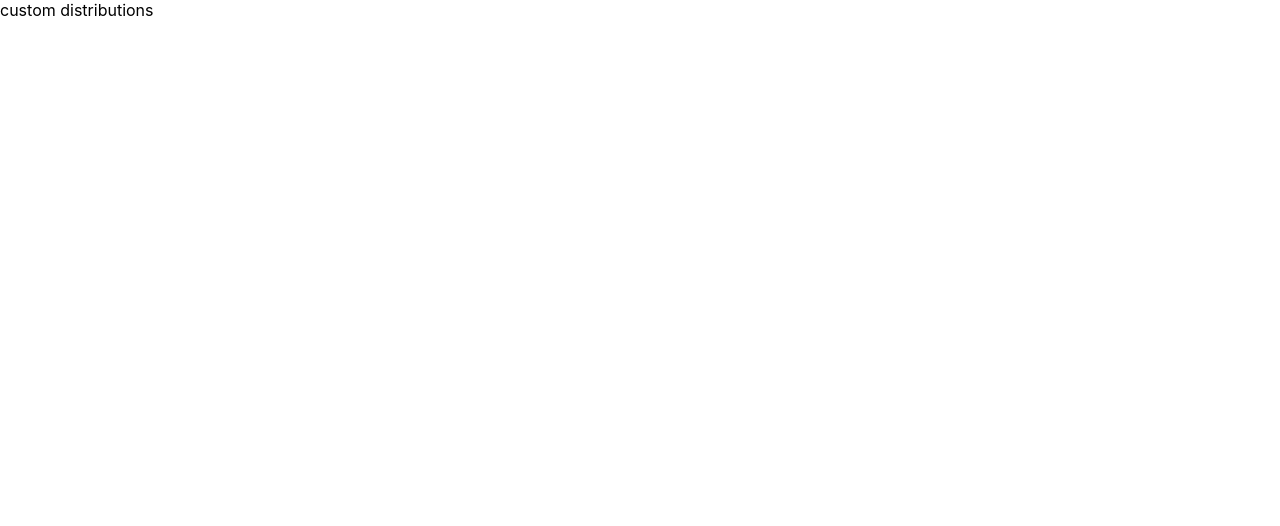
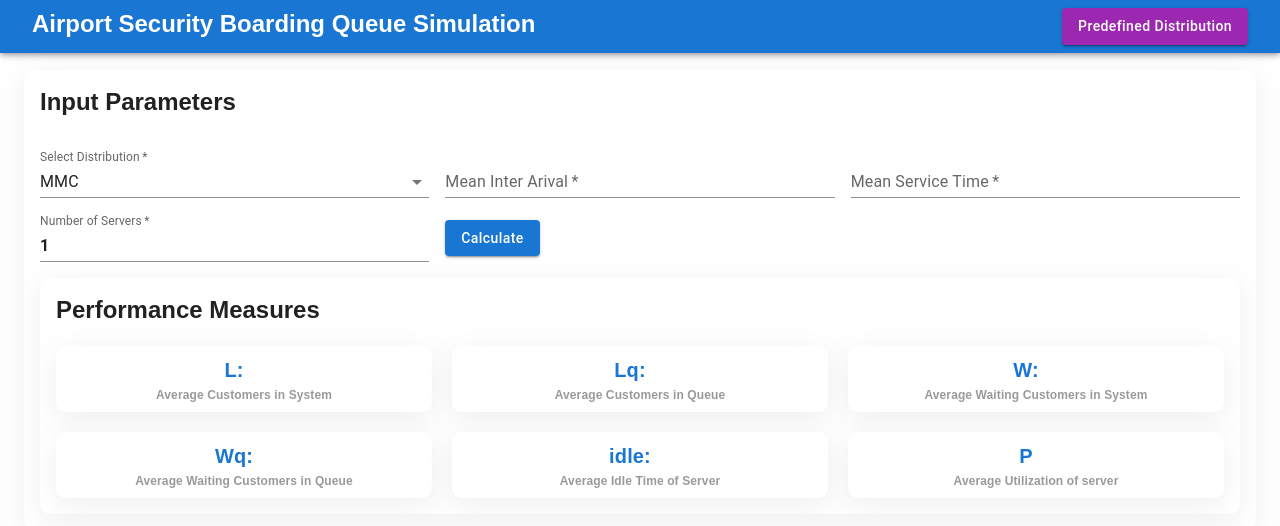
Before and after one commit to saqlain1020/airport-queue-simulation, a React (Create React App) app: page /custom in a window 1280 px wide. Shown: the top 526 px of the page. Built offline with nearby package versions, Linux system fonts and the light colour scheme.

Commit message:
Custom distributions

```diff
--- a/src/components/DetailsTable/DetailsTable.tsx
+++ b/src/components/DetailsTable/DetailsTable.tsx
@@ -12,12 +12,25 @@ const useStyles = makeStyles((theme: Theme) => ({
 interface IProps {}
 
 const DetailsTable: React.FC<IProps> = () => {
-  const { customerRecords } = useApp();
+  const { customerRecords, speed } = useApp();
+  const [records, setRecords] = React.useState<typeof customerRecords>([]);
   const classes = useStyles();
+
+  React.useEffect(() => {
+    setRecords([]);
+    const interval = setInterval(() => {
+      setRecords((prev) => {
+        while (prev.length !== customerRecords.length) return [...prev, customerRecords[prev.length]];
+        return prev;
+      });
+    }, 500 / speed);
+
+    return () => clearInterval(interval);
+  }, [customerRecords]);
 
   return (
     <Card className={classes.root} sx={{ mt: 2, p: 2 }}>
-      <TableContainer sx={{maxHeight: 400,}}>
+      <TableContainer sx={{ maxHeight: 400 }}>
         <Table>
           <TableHead>
             <TableRow>
@@ -51,7 +64,7 @@ const DetailsTable: React.FC<IProps> = () => {
             </TableRow>
           </TableHead>
           <TableBody>
-            {customerRecords.map((customer, index) => (
+            {records.map((customer, index) => (
               <TableRow key={index}>
                 <TableCell align="center">{index + 1}</TableCell>
                 <TableCell align="center">{customer.arrival}</TableCell>
--- /dev/null
+++ b/src/components/InputDistributionParameters/InputDistributionParameters.tsx
@@ -0,0 +1,150 @@
+import React from "react";
+import { makeStyles } from "@mui/styles";
+import { Theme, MenuItem, Card, Typography, TextField, Grid, Button } from "@mui/material";
+import useApp from "../../hooks/useApp";
+import { mmc_calculation } from "./../../utils/MMC";
+import { ggc_calculation } from "./../../utils/GGC";
+import PerformanceMeasures from "../PerformanceMeasures/PerformanceMeasures";
+
+const useStyles = makeStyles((theme: Theme) => ({
+  root: {},
+}));
+
+interface IProps {}
+
+const InputDistributionParameters: React.FC<IProps> = () => {
+  const classes = useStyles();
+  const { distribution, setDistribution, distributionInput, setDistributionInput } = useApp();
+  const [performanceMeasures, setPerformanceMeasures] = React.useState<Partial<ReturnType<typeof ggc_calculation>>>({});
+
+  const handleChange: React.ChangeEventHandler<HTMLTextAreaElement | HTMLInputElement> = (e) => {
+    setDistributionInput({ ...distributionInput, [e.target.name]: Number(e.target.value) });
+  };
+
+  const handleSubmit: React.FormEventHandler<HTMLFormElement> = (e) => {
+    e.preventDefault();
+    if (!distributionInput.meanInterArrival || !distributionInput.meanServiceTime || !distributionInput.c) return;
+    const lamda = 1 / distributionInput.meanInterArrival;
+    const meu = 1 / distributionInput.meanServiceTime;
+    const p = lamda / meu;
+    if (distribution === "mmc") {
+        console.log(mmc_calculation(p, lamda, meu, distributionInput.c))
+      setPerformanceMeasures(mmc_calculation(p, lamda, meu, distributionInput.c));
+    } else if (distribution === "mgc") {
+      if (!distributionInput.variance_S) return;
+      setPerformanceMeasures(ggc_calculation(lamda, meu, distributionInput.c, "M", distributionInput.variance_S, 1));
+    } else if (distribution === "ggc") {
+      if (!distributionInput.variance_S || !distributionInput.variance_A) return;
+      setPerformanceMeasures(
+        ggc_calculation(
+          lamda,
+          meu,
+          distributionInput.c,
+          "G",
+          distributionInput.variance_S,
+          distributionInput.variance_A
+        )
+      );
+    }
+  };
+
+
+  return (
+    <Card sx={{ p: 2 }}>
+      <Typography variant="h5" fontWeight={"bold"}>
+        Input Parameters
+      </Typography>
+      <form onSubmit={handleSubmit}>
+        <Grid container spacing={2} sx={{ mt: 2 }} alignItems="center">
+          <Grid item sm={6} md={4}>
+            <TextField
+              select
+              fullWidth
+              label="Select Distribution"
+              variant="standard"
+              value={distribution}
+              onChange={(e) => setDistribution(e.target.value as any)}
+              required
+            >
+              <MenuItem value="mmc">MMC</MenuItem>
+              <MenuItem value="mgc">MGC</MenuItem>
+              <MenuItem value="ggc">GGC</MenuItem>
+            </TextField>
+          </Grid>
+          <Grid item sm={6} md={4}>
+            <TextField
+              value={distributionInput.meanInterArrival}
+              name="meanInterArrival"
+              onChange={handleChange}
+              type="number"
+              required
+              fullWidth
+              variant="standard"
+              label="Mean Inter Arival"
+            />
+          </Grid>
+          <Grid item sm={6} md={4}>
+            <TextField
+              value={distributionInput.meanServiceTime}
+              name="meanServiceTime"
+              onChange={handleChange}
+              type="number"
+              required
+              fullWidth
+              variant="standard"
+              label="Mean Service Time"
+            />
+          </Grid>
+          <Grid item sm={6} md={4}>
+            <TextField
+              value={distributionInput.c}
+              name="c"
+              onChange={handleChange}
+              type="number"
+              required
+              fullWidth
+              variant="standard"
+              label="Number of Servers"
+            />
+          </Grid>
+          {distribution === "ggc" && (
+            <Grid item sm={6} md={4}>
+              <TextField
+                value={distributionInput.variance_A}
+                name="variance_A"
+                onChange={handleChange}
+                type="number"
+                required
+                fullWidth
+                variant="standard"
+                label="Variance Of Inter Arrival Time"
+              />
+            </Grid>
+          )}
+          {(distribution === "mgc" || distribution === "ggc") && (
+            <Grid item sm={6} md={4}>
+              <TextField
+                value={distributionInput.variance_S}
+                name="variance_S"
+                onChange={handleChange}
+                type="number"
+                required
+                fullWidth
+                variant="standard"
+                label="Variance Of Service Time"
+              />
+            </Grid>
+          )}
+          <Grid item>
+            <Button variant="contained" type="submit">
+              Calculate
+            </Button>
+          </Grid>
+        </Grid>
+      </form>
+      <PerformanceMeasures performanceMeasures={performanceMeasures} />
+    </Card>
+  );
+};
+
+export default InputDistributionParameters;
--- a/src/config/theme/theme.ts
+++ b/src/config/theme/theme.ts
@@ -37,6 +37,14 @@ let lightTheme = createTheme({
           fontFamily: "'Raleway', sans-serif",
         },
       },
+    },
+    MuiCard:{
+      styleOverrides:{
+        root:{
+          boxShadow: "rgba(100, 100, 111, 0.1) 0px 7px 29px 0px",
+          borderRadius:10,
+        }
+      }
     },
     MuiButton: {
       styleOverrides: {
--- a/src/context/AppContext.tsx
+++ b/src/context/AppContext.tsx
@@ -1,4 +1,5 @@
 import React, { useMemo } from "react";
+import { DistributionInput } from "../interfaces";
 import { Customer } from "../interfaces/record";
 import {
   calculateArrivalsFromInterArrivals,
@@ -21,6 +22,10 @@ interface IAppContex {
   setCustomerRecords: (value: Customer[]) => void;
   generateArrivals: () => void;
   performanceMeasures: ReturnType<typeof mmc_calculation>;
+  distribution: "mmc" | "ggc" | "mgc";
+  setDistribution: React.Dispatch<React.SetStateAction<"mmc" | "ggc" | "mgc">>;
+  distributionInput: DistributionInput;
+  setDistributionInput: React.Dispatch<React.SetStateAction<DistributionInput>>;
 }
 
 export const AppContext = React.createContext<IAppContex>({} as IAppContex);
@@ -39,6 +44,10 @@ const AppProvider: React.FC<Props> = ({ children }) => {
   const [speed, setSpeed] = React.useState(1);
   const [numberOfServers, setNumberOfServers] = React.useState(1);
   const [customerRecords, setCustomerRecords] = React.useState<Customer[]>([]);
+  const [distribution, setDistribution] = React.useState<"mmc" | "ggc" | "mgc">("mmc");
+  const [distributionInput, setDistributionInput] = React.useState<DistributionInput>({
+    c: 1,
+  });
 
   const lamda = useMemo(() => 1 / MeanInterArival, []);
   const meu = useMemo(() => 1 / MeanServiceTime, []);
@@ -113,6 +122,10 @@ const AppProvider: React.FC<Props> = ({ children }) => {
         customerRecords,
         generateArrivals,
         performanceMeasures,
+        distribution,
+        setDistribution,
+        distributionInput,
+        setDistributionInput,
       }}
     >
       {children}
--- /dev/null
+++ b/src/interfaces/index.ts
@@ -0,0 +1,8 @@
+export interface DistributionInput {
+  meanInterArrival?: number;
+  meanServiceTime?: number;
+  c?: number;
+  interArrivalType?: "M" | string;
+  variance_S?: number;
+  variance_A?: number;
+}
--- a/src/pages/CustomDistributions/CustomDistributions.tsx
+++ b/src/pages/CustomDistributions/CustomDistributions.tsx
@@ -1,24 +1,39 @@
-import React from 'react';
-import { makeStyles } from '@mui/styles';
-import { Theme } from '@mui/material';
+import React from "react";
+import { makeStyles } from "@mui/styles";
+import { Theme, AppBar, Container, Typography, Button } from "@mui/material";
+import { useNavigate } from "react-router-dom";
+import InputDistributionParameters from "../../components/InputDistributionParameters/InputDistributionParameters";
 
-const useStyles = makeStyles((theme : Theme)=>({
-    root:{
+const useStyles = makeStyles((theme: Theme) => ({
+  root: {
+    paddingBottom: 20,
+  },
+}));
 
-    }
-}))
+interface IProps {}
 
-interface IProps {
-}
+const CustomDistributions: React.FC<IProps> = () => {
+  const classes = useStyles();
+  const navigate = useNavigate();
 
-const CustomDistributions : React.FC<IProps> = () => {
-    const classes = useStyles();
-
-    return (
-        <div className={classes.root}>
-            custom distributions
-        </div>
-    )
-}
+  return (
+    <div className={classes.root}>
+      <AppBar sx={{ p: 1 }}>
+        <Container sx={{ display: "flex", justifyContent: "space-between" }}>
+          <Typography fontWeight={"bold"} variant="h5">
+            Airport Security Boarding Queue Simulation
+          </Typography>
+          <Button color="secondary" variant="contained" onClick={() => navigate("/")}>
+            Predefined Distribution
+          </Button>
+        </Container>
+      </AppBar>
+      <Container sx={{ pt: "70px" }} maxWidth="lg">
+        <InputDistributionParameters />
+        {/* <PerformanceMeasures performanceMeasures={performanceMeasures} /> */}
+      </Container>
+    </div>
+  );
+};
 
 export default CustomDistributions;
--- /dev/null
+++ b/src/utils/GGC.ts
@@ -0,0 +1,84 @@
+import { mmc_calculation_lq } from "./MMC";
+
+const lq_wq_ggc = (
+  p: number,
+  lambda: number,
+  meu: number,
+  c: number,
+  interArrivalType: string,
+  variance_S: number,
+  variance_A: number
+) => {
+  const { lq: mmc_lq, wq: mmc_wq } = mmc_calculation_lq(p, lambda, meu, c);
+  if (interArrivalType === "M") {
+    let coeff_A = 1;
+    let coeff_S = variance_S / (1 / meu) ** 2;
+
+    let wq = mmc_wq * ((coeff_A + coeff_S) / 2);
+    let lq = wq * lambda;
+
+    return {
+      lq,
+      wq,
+    };
+  } else {
+    let coeff_A = variance_A / (1 / lambda) ** 2;
+    let coeff_S = variance_S / (1 / meu) ** 2;
+
+    let wq = mmc_wq * ((coeff_A + coeff_S) / 2);
+    let lq = wq * lambda;
+
+    return {
+      lq,
+      wq,
+    };
+  }
+};
+
+const calc_W = (wq: number, meu: number) => {
+  let w = wq + 1 / meu;
+  return w;
+};
+
+const calc_L = (w: number, lambda: number) => {
+  let l = lambda * w;
+  return l;
+};
+
+const calc_idle = (rho: number) => {
+  let idle = 1 - rho;
+  return idle;
+};
+
+export const ggc_calculation = (
+  lambda: number,
+  meu: number,
+  c: number,
+  /**
+   * interArrivalType: "M" for MGC, any else for GGC
+   */
+  interArrivalType: string,
+  variance_S: number,
+  variance_A: number
+) => {
+  let p = lambda / meu;
+  let { lq, wq } = lq_wq_ggc(p, lambda, meu, c, interArrivalType, variance_S, variance_A);
+  let w = calc_W(wq, meu);
+  let l = calc_L(w, lambda);
+  let idle = calc_idle(p);
+
+  let obj = {
+    lq,
+    wq,
+    w,
+    l,
+    p,
+    idle,
+  };
+  for (let key in obj) {
+    // @ts-ignore
+    obj[key] = obj[key].toFixed(3);
+  }
+
+  return obj;
+};
```
Also changed, not shown: src/components/PerformanceMeasures/PerformanceMeasures.tsx (+7 -7 lines), src/utils/MMC.ts (line endings or trailing spaces).
